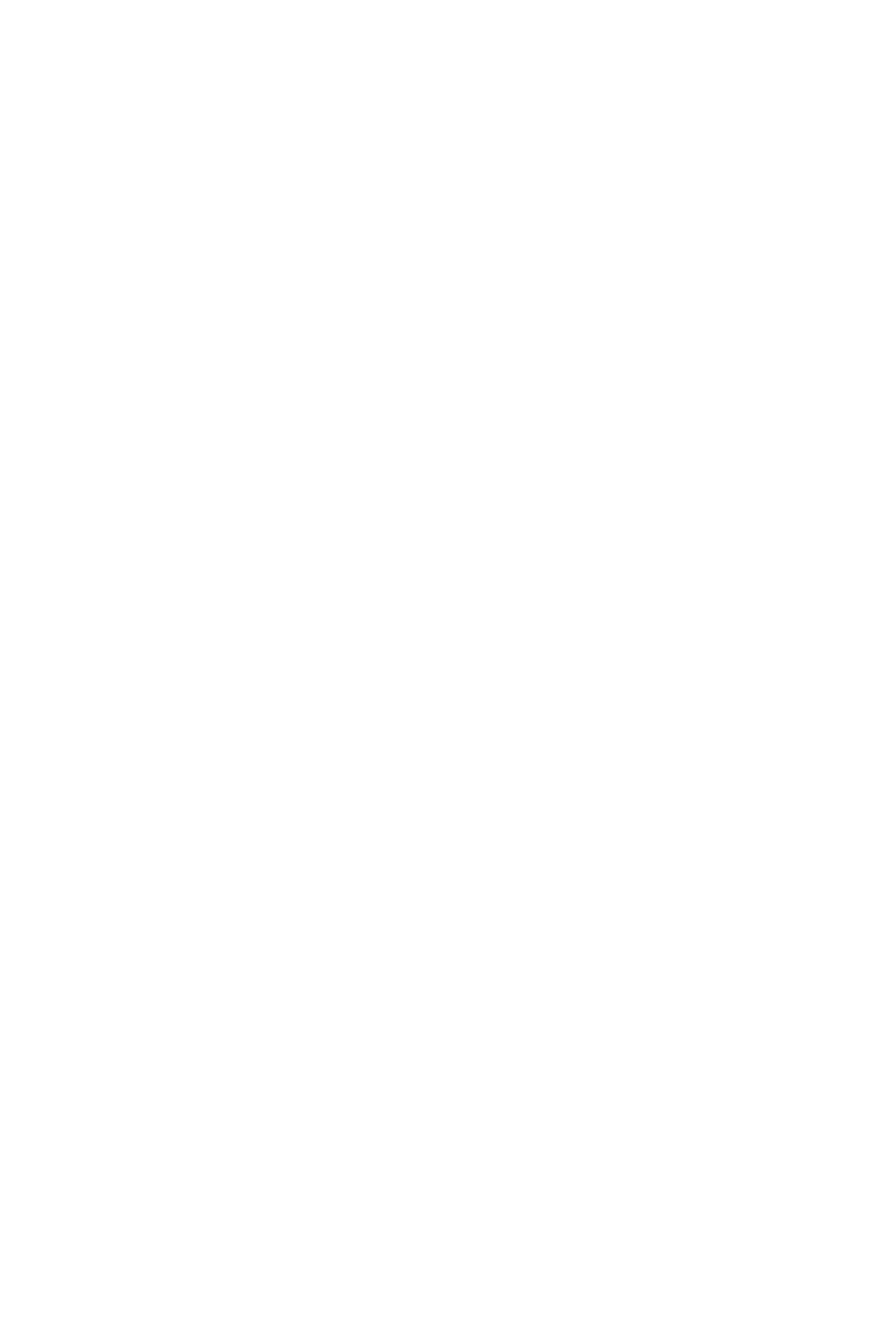
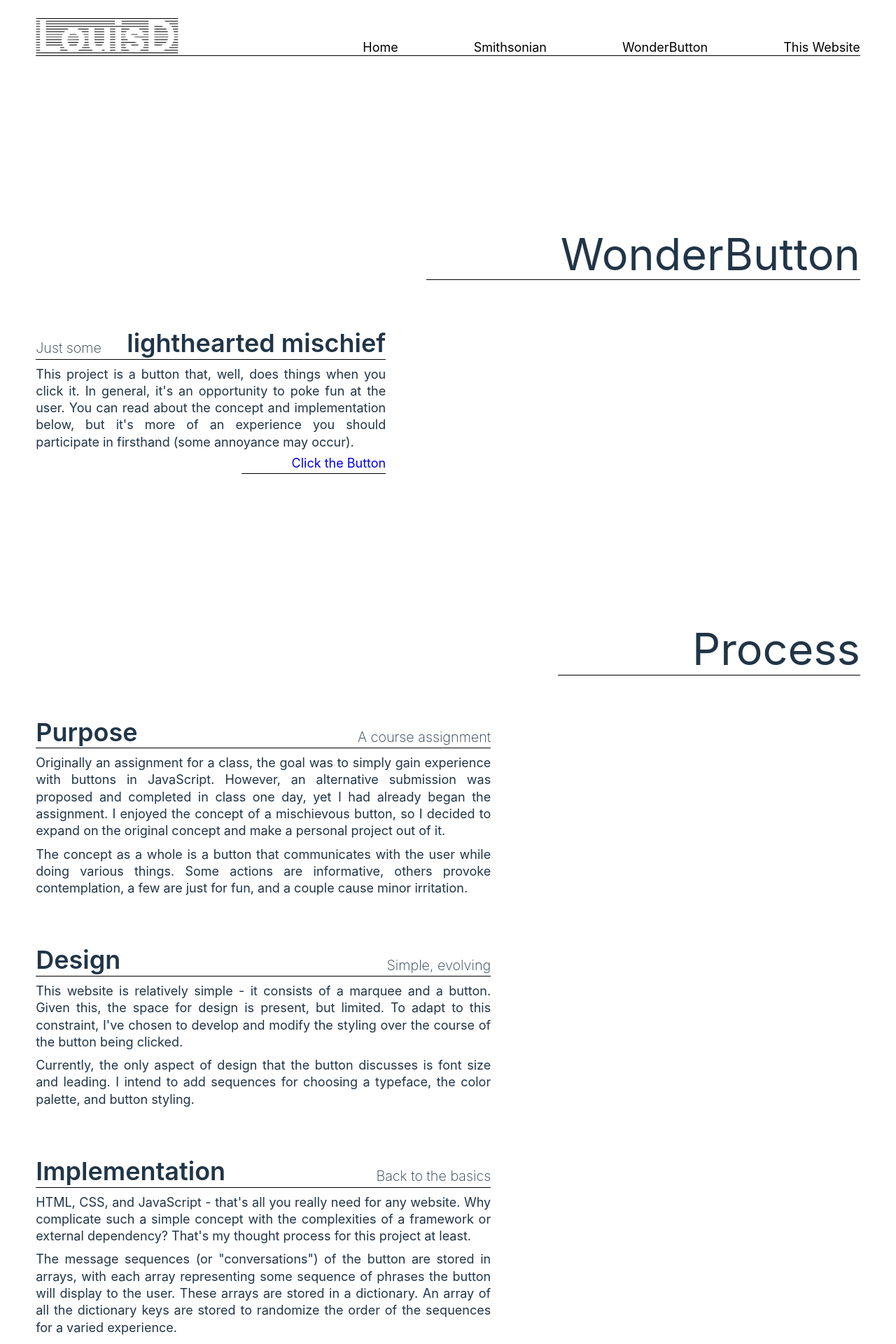
Before and after one commit to louis-driver/louisd-personal-site, a React (Vite) app: page /wonderbutton in a window 1280 px wide. Before the commit this address had no page. Shown: the top 1920 px of the page at 70% size. Before the commit the page ends 800 px from the top, so only its background shows below. Built offline with nearby package versions, Linux system fonts and the light colour scheme; a web font is replaced by a local one.

Commit message:
Add WonderButton project

```diff
--- a/src/components/Navbar.tsx
+++ b/src/components/Navbar.tsx
@@ -40,6 +40,7 @@ function Navbar() {
                     <ul className="nav-links">
                         <li className="nav-link"><Link to={"/"}>Home</Link></li>
                         <li className="nav-link"><Link to={"/smithsonian"}>Smithsonian</Link></li>
+                        <li className="nav-link"><Link to={"/wonderbutton"}>WonderButton</Link></li>
                         <li className="nav-link"><Link to={"/louisd"}>This Website</Link></li>
                     </ul>
                 </nav>
--- a/src/components/Router.tsx
+++ b/src/components/Router.tsx
@@ -4,6 +4,7 @@ import About from "../pages/About";
 import Smithsonian from "../pages/Smithsonian";
 import LouisD from "../pages/LouisD";
 import MobileRouting from "../pages/MobileRouting";
+import WonderButton from "../pages/WonderButton";
 
 function Router() {
 
@@ -14,6 +15,7 @@ function Router() {
                 <Route path="/mobileRouting" element={<MobileRouting />} />
                 <Route path="/about" element={<About />} />
                 <Route path="/smithsonian" element={<Smithsonian />} />
+                <Route path="/wonderbutton" element={<WonderButton />} />,
                 <Route path="/louisd" element={<LouisD />} />
             </Routes>
         </BrowserRouter>
--- a/src/pages/App.tsx
+++ b/src/pages/App.tsx
@@ -23,6 +23,14 @@ function App() {
     children: <Link to="/smithsonian">Check it out!</Link>
   }
 
+    const wonderButtonProps = {
+    h3: "An impish endeavor",
+    h2: "WonderButton",
+    paragraphs: [{id: 0, paragraph: "An experience more so than a website. The button let's you know what it thinks, you just get to be along for the ride."},
+      ],
+    children: <Link to="/wonderbutton">Click the Button</Link>
+  }
+
   const thisWebsiteProps = {
     h3: "A project of self-expression",
     h2: "This Website",
@@ -37,6 +45,7 @@ function App() {
       <HeroSection {...heroProps} />
       <Heading heading="Projects" />
       <HeroSection {...smithsonianProps} />
+      <HeroSection {...wonderButtonProps} />
       <HeroSection {...thisWebsiteProps} />
       <Footer />
     </>
--- a/src/pages/MobileRouting.tsx
+++ b/src/pages/MobileRouting.tsx
@@ -7,6 +7,7 @@ function MobileRouting() {
             <ul className="nav-links">
                 <li className="nav-link"><Link to={"/"}>Home</Link></li>
                 <li className="nav-link"><Link to={"/smithsonian"}>Smithsonian</Link></li>
+                <li className="nav-link"><Link to={"/wonderbutton"}>WonderButton</Link></li>
                 <li className="nav-link"><Link to={"/louisd"}>This Website</Link></li>
             </ul>
         </main>
--- /dev/null
+++ b/src/pages/WonderButton.tsx
@@ -0,0 +1,55 @@
+import Footer from "../components/Footer";
+import Heading from "../components/Heading";
+import HeroSection from "../components/HeroSection";
+import Navbar from "../components/Navbar";
+import TextSection from "../components/TextSection";
+
+export default function WonderButton() {
+    const heroProps = {
+        h3: "Just some",
+        h2: "lighthearted mischief",
+        paragraphs: [{id: 0, paragraph: "This project is a button that, well, does things when you click it. In general, it's an opportunity to poke fun at the user. You can read about the concept and implementation below, but it's more of an experience you should participate in firsthand (some annoyance may occur)."}],
+        children: <a href="https://plankton-app-kbmgw.ondigitalocean.app/" target="_blank">Click the Button</a>
+    }
+
+    const purposeProps = {
+        h2: "Purpose",
+        h3: "A course assignment",
+        paragraphs: [
+            {id: 0, paragraph: "Originally an assignment for a class, the goal was to simply gain experience with buttons in JavaScript. However, an alternative submission was proposed and completed in class one day, yet I had already began the assignment. I enjoyed the concept of a mischievous button, so I decided to expand on the original concept and make a personal project out of it."},
+            {id: 1, paragraph: "The concept as a whole is a button that communicates with the user while doing various things. Some actions are informative, others provoke contemplation, a few are just for fun, and a couple cause minor irritation."}
+        ]
+    }
+
+    const designProps = {
+        h2: "Design",
+        h3: "Simple, evolving",
+        paragraphs: [
+            {id: 0, paragraph: "This website is relatively simple - it consists of a marquee and a button. Given this, the space for design is present, but limited. To adapt to this constraint, I've chosen to develop and modify the styling over the course of the button being clicked."},
+            {id: 1, paragraph: "Currently, the only aspect of design that the button discusses is font size and leading. I intend to add sequences for choosing a typeface, the color palette, and button styling."}
+        ]
+    }
+
+    const implementationProps = {
+        h2: "Implementation",
+        h3: "Back to the basics",
+        paragraphs: [
+            {id: 0, paragraph: "HTML, CSS, and JavaScript - that's all you really need for any website. Why complicate such a simple concept with the complexities of a framework or external dependency? That's my thought process for this project at least."},
+            {id: 1, paragraph: "The message sequences (or \"conversations\") of the button are stored in arrays, with each array representing some sequence of phrases the button will display to the user. These arrays are stored in a dictionary. An array of all the dictionary keys are stored to randomize the order of the sequences for a varied experience."},
+            {id: 2, paragraph: "A loop iterates with each click of the button to display the next phrase. Once a message sequence is finished, the next key from the randomized array is used to get the next conversation. For the button to perform \"actions\" in association with each message sequence a corresponding function exists. Each function will update the CSS variables at certain indexes of the array to express some idea, like movement or a design principle."}
+        ]
+    }
+
+    return (
+        <>
+        <Navbar />
+        <Heading heading="WonderButton" />
+        <HeroSection {...heroProps}/>
+        <Heading heading="Process" />
+        <TextSection {...purposeProps} />
+        <TextSection {...designProps} />
+        <TextSection {...implementationProps} />
+        <Footer />
+        </>
+    )
+}
```
